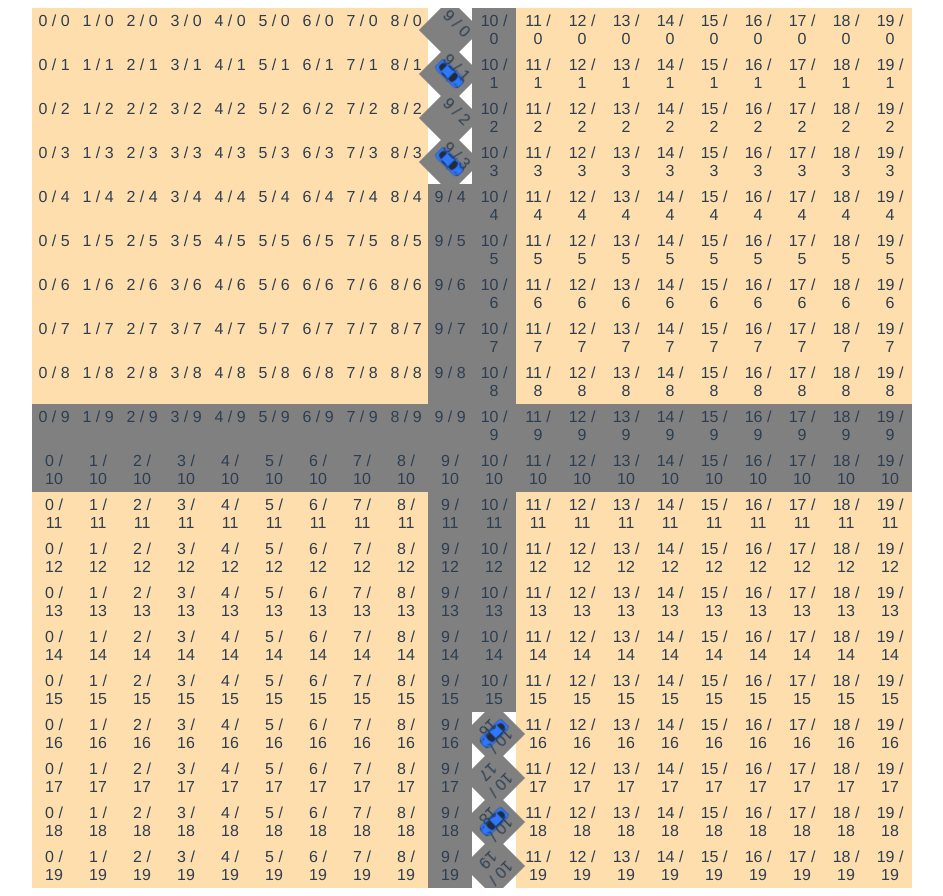
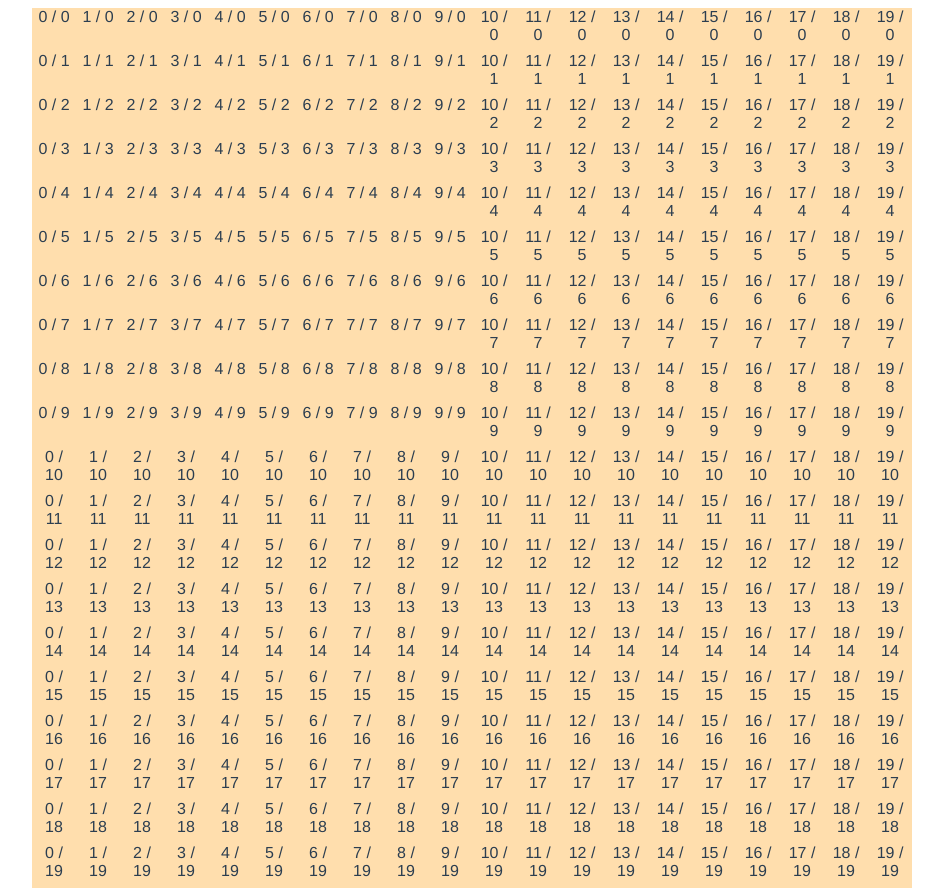
Before and after one commit to svbackend/smart-traffic, a React (Create React App) app: page / in a window 1280 px wide. Shown: the whole page, without its empty margins (168-1111 px from the left). Built offline with nearby package versions, Linux system fonts and the light colour scheme.

Commit message:
Some changes to the map css but its not working for now =((

```diff
--- a/src/App.scss
+++ b/src/App.scss
@@ -1,3 +1,12 @@
+$boxSize: 36px;
+$boxPadding: 4px;
+
+@mixin layer() {
+  width: $boxSize;
+  height: $boxSize;
+  margin-top: -$boxPadding;
+}
+
 #root {
   font-family: 'Avenir', Helvetica, Arial, sans-serif;
   -webkit-font-smoothing: antialiased;
@@ -17,14 +26,24 @@
       overflow: hidden;
   }
   .box {
-      transition: transform .2s ease-in-out;
-      display: inline-block;
-      width: 36px;
-      height: 36px;
-      vertical-align: middle;
-      padding: 4px;
-      background-color: navajowhite;
-      &.with-road {
+    .info {
+      position: absolute;
+      z-index: 0;
+      @include layer();
+    }
+    .layer {
+      position: absolute;
+      @include layer();
+      &.z-index-bottom {
+        z-index: 1;
+      }
+      &.z-index-middle {
+        z-index: 2;
+      }
+      &.z-index-top {
+        z-index: 3;
+      }
+      .with-road {
         background-color: grey;
         &.with-car {
             background-image: url(/img/car48x48.png);
@@ -40,4 +59,13 @@
         }
     }
     }
+
+      transition: transform .2s ease-in-out;
+      display: inline-block;
+      width: $boxSize;
+      height: $boxSize;
+      padding: $boxPadding;
+      vertical-align: middle;
+      background-color: navajowhite;
   }
+}
--- a/src/App.tsx
+++ b/src/App.tsx
@@ -44,21 +44,28 @@ class App extends Component {
 
       for (let x of this.map.tilesX) {
         let position = new Position(x, y);
-        let cssClasses = "box";
+        let layer1CssClasses = "";
+        let layer2CssClasses = "";
+        let layer3CssClasses = "";
 
         if (this.map.isRoad(position) === true) {
-          cssClasses += " with-road";
+          layer1CssClasses += " with-road";
         }
 
         if (this.map.isCar(position) === true) {
           let destination = this.map.cars[position.toString()].getNextPosition();
-          cssClasses += " with-car";
-          cssClasses += " " + this.getCssClassByDestination(position, destination);
+          layer2CssClasses += " with-car";
+          layer2CssClasses += " " + this.getCssClassByDestination(position, destination);
         }
 
         tilesX.push(
           <div className="line-x" key={x}>
-            <div className={cssClasses}>{x} / {y}</div>
+            <div className="box">
+              <div className="info">{x} / {y}</div>
+              <div className="layer z-index-bottom"><div className={layer1CssClasses}></div></div>
+              <div className="layer z-index-middle"><div className={layer2CssClasses}></div></div>
+              <div className="layer z-index-top"><div className={layer3CssClasses}></div></div>
+            </div>
           </div>
         );
       }
```
Lines whose indentation alone changed are shown as unchanged.
